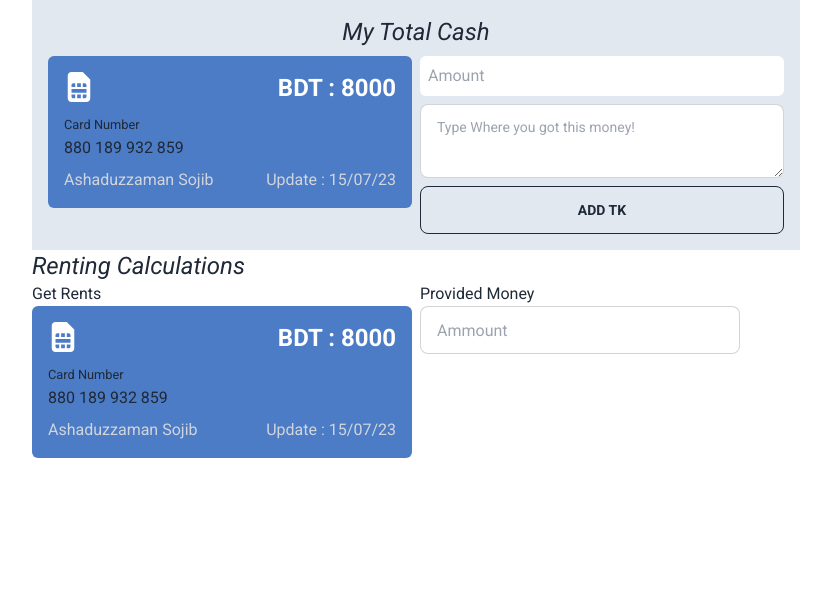
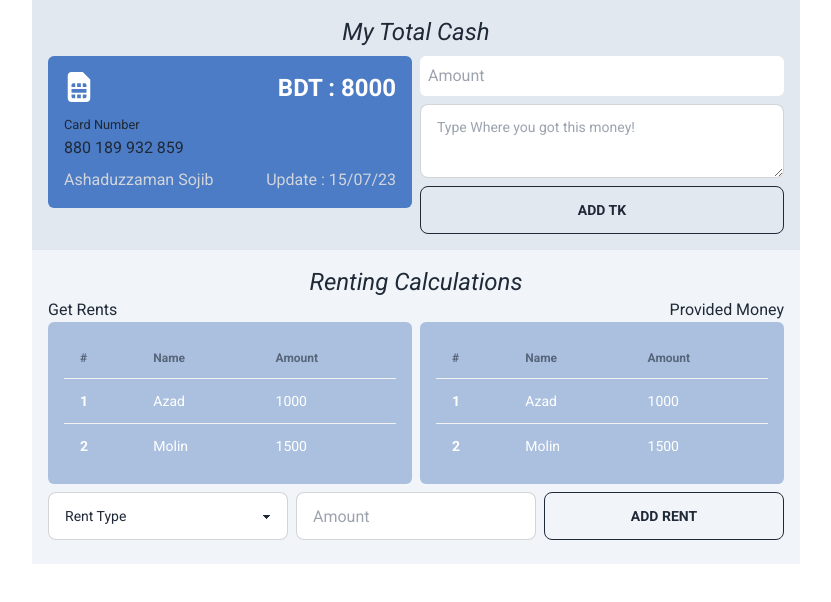
Before and after one commit to ashaansojib/my-account, a React (Vite) app: page / in a window 1280 px wide. Shown: the top 602 px of the page, without its empty margins (224-1055 px from the left). Built offline with nearby package versions, Linux system fonts and the light colour scheme.

Commit message:
add rent table

```diff
--- a/src/Pages/rentCalculation/GetRent.jsx
+++ b/src/Pages/rentCalculation/GetRent.jsx
@@ -1,21 +1,12 @@
 import React from 'react';
-import { FaSimCard } from 'react-icons/fa';
+import PersonTable from './PersonTable';
 
 const GetRent = () => {
     return (
         <div>
             <p>Get Rents</p>
-            <div className='p-4 bg-[#4C7CC6] rounded-md'>
-                <div className='flex justify-between text-white mb-2'>
-                    <span className='text-3xl'><FaSimCard /></span>
-                    <p className='text-2xl font-semibold'>BDT : 8000</p>
-                </div>
-                <small>Card Number</small>
-                <p>880 189 932 859</p>
-                <div className='flex justify-between text-gray-300 mt-2'>
-                    <p>Ashaduzzaman Sojib</p>
-                    <p>Update : 15/07/23</p>
-                </div>
+            <div className='p-4 bg-[#abc0df] rounded-md'>
+                <PersonTable />
             </div>
         </div>
     );
--- /dev/null
+++ b/src/Pages/rentCalculation/PersonTable.jsx
@@ -0,0 +1,33 @@
+import React from 'react';
+
+const PersonTable = () => {
+    return (
+        <div className="overflow-x-auto">
+            <table className="table text-white">
+                {/* head */}
+                <thead>
+                    <tr>
+                        <th>#</th>
+                        <th>Name</th>
+                        <th>Amount</th>
+                    </tr>
+                </thead>
+                <tbody>
+                    {/* row 1 */}
+                    <tr>
+                        <th>1</th>
+                        <td>Azad</td>
+                        <td>1000</td>
+                    </tr>
+                    <tr>
+                        <th>2</th>
+                        <td>Molin</td>
+                        <td>1500</td>
+                    </tr>
+                </tbody>
+            </table>
+        </div>
+    );
+};
+
+export default PersonTable;
--- a/src/Pages/rentCalculation/ProvideRent.jsx
+++ b/src/Pages/rentCalculation/ProvideRent.jsx
@@ -1,11 +1,12 @@
 import React from 'react';
+import PersonTable from './PersonTable';
 
 const ProvideRent = () => {
     return (
         <div>
-            <p>Provided Money</p>
-            <div>
-            <input type="text" placeholder="Ammount" className="input input-bordered w-full max-w-xs" />
+            <p className='text-right'>Provided Money</p>
+            <div className='p-4 bg-[#abc0df] rounded-md'>
+                <PersonTable />
             </div>
         </div>
     );
--- a/src/Pages/rentCalculation/Rent.jsx
+++ b/src/Pages/rentCalculation/Rent.jsx
@@ -4,11 +4,22 @@ import ProvideRent from './ProvideRent';
 
 const Rent = () => {
     return (
-        <div>
-            <h2 className='text-2xl font-medium italic'>Renting Calculations</h2>
+        <div className='p-4 bg-slate-100'>
+            <h2 className='text-2xl font-medium italic text-center'>Renting Calculations</h2>
             <div className='grid grid-cols-2 justify-between gap-2'>
                 <GetRent />
                 <ProvideRent />
+            </div>
+            <div className='grid grid-cols-3 py-2 gap-2'>
+                <div>
+                    <select className="select select-bordered w-full max-w-xs">
+                        <option disabled selected>Rent Type</option>
+                        <option>Get Rent</option>
+                        <option>Provide Rent</option>
+                    </select>
+                </div>
+                <input className='input input-bordered w-full max-w-xs' type="text" placeholder='Amount' />
+                <button className='btn btn-outline'>Add Rent</button>
             </div>
         </div>
     );
```
